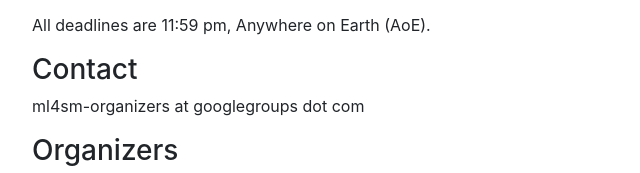
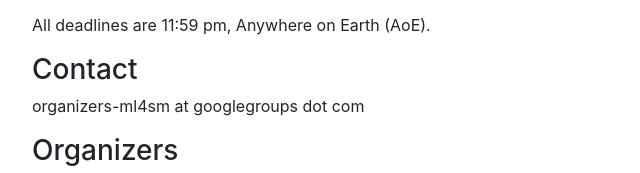
Before and after one commit to ML4StreamingMedia-Workshop/www, a website with bundled scripts: page docs/index.html in a window 1280 px wide. Shown: the part 1248-1421 px from the top of the page, 53-693 px from the left. Built offline with nearby package versions, Linux system fonts and the light colour scheme.

Commit message:
updated email

```diff
--- a/docs/index.html
+++ b/docs/index.html
@@ -184,7 +184,7 @@
 </ul>
 <p>All deadlines are 11:59 pm, Anywhere on Earth (AoE).</p>
 <h3>Contact</h3>
-<p>ml4sm-organizers at googlegroups dot com</p>
+<p>organizers-ml4sm at googlegroups dot com</p>
 <h3>Organizers</h3>
 <ul>
 <li><strong>Sudarshan Lamkhede</strong>, Netflix Research <a href="https://www.linkedin.com/in/sudarshanlamkhede/"><img src="static/images/linkedin-logo.png" alt="Sudarshan's LinkedIn Profile" width="20" padding="5"/></a></li>
```
